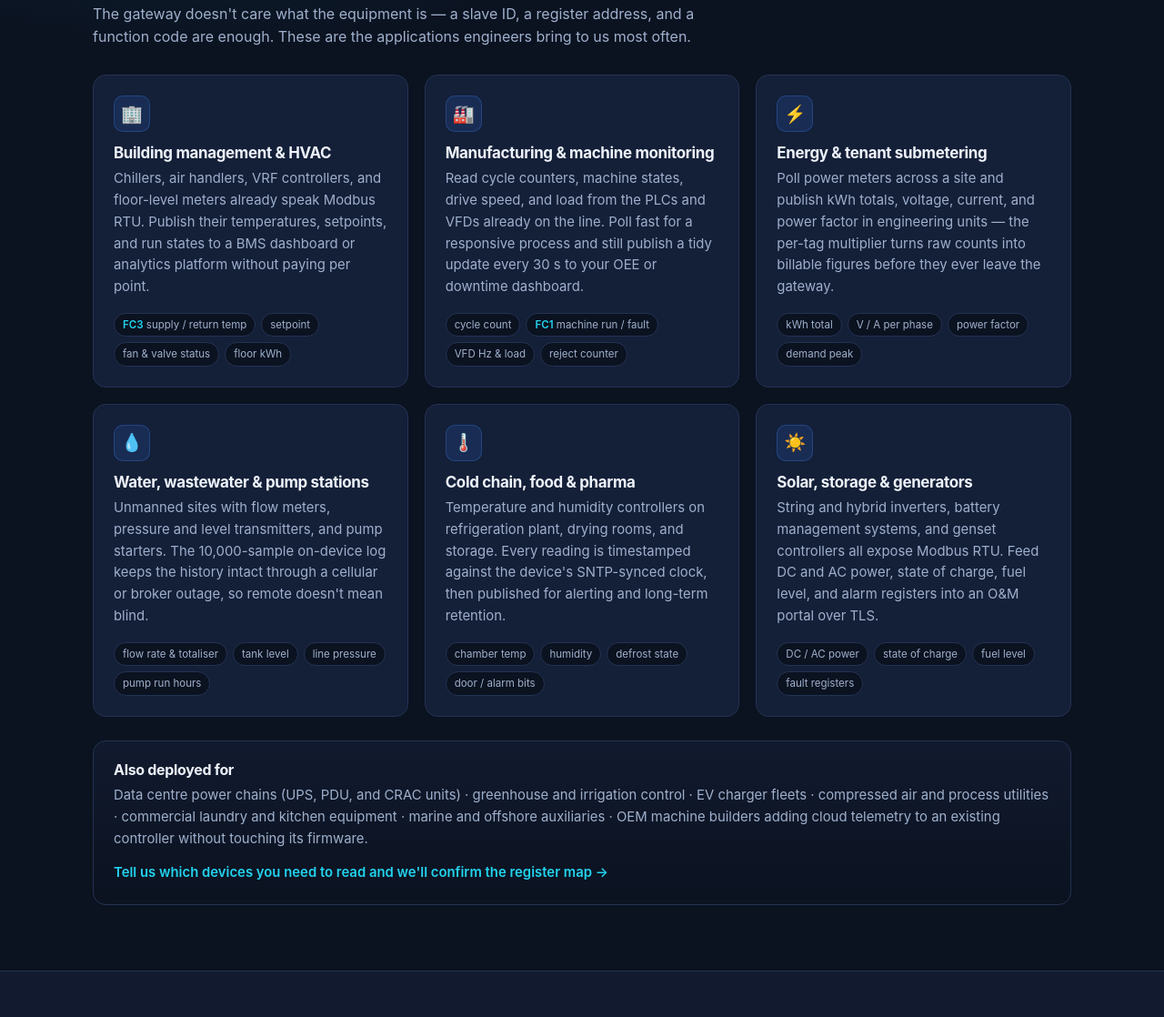
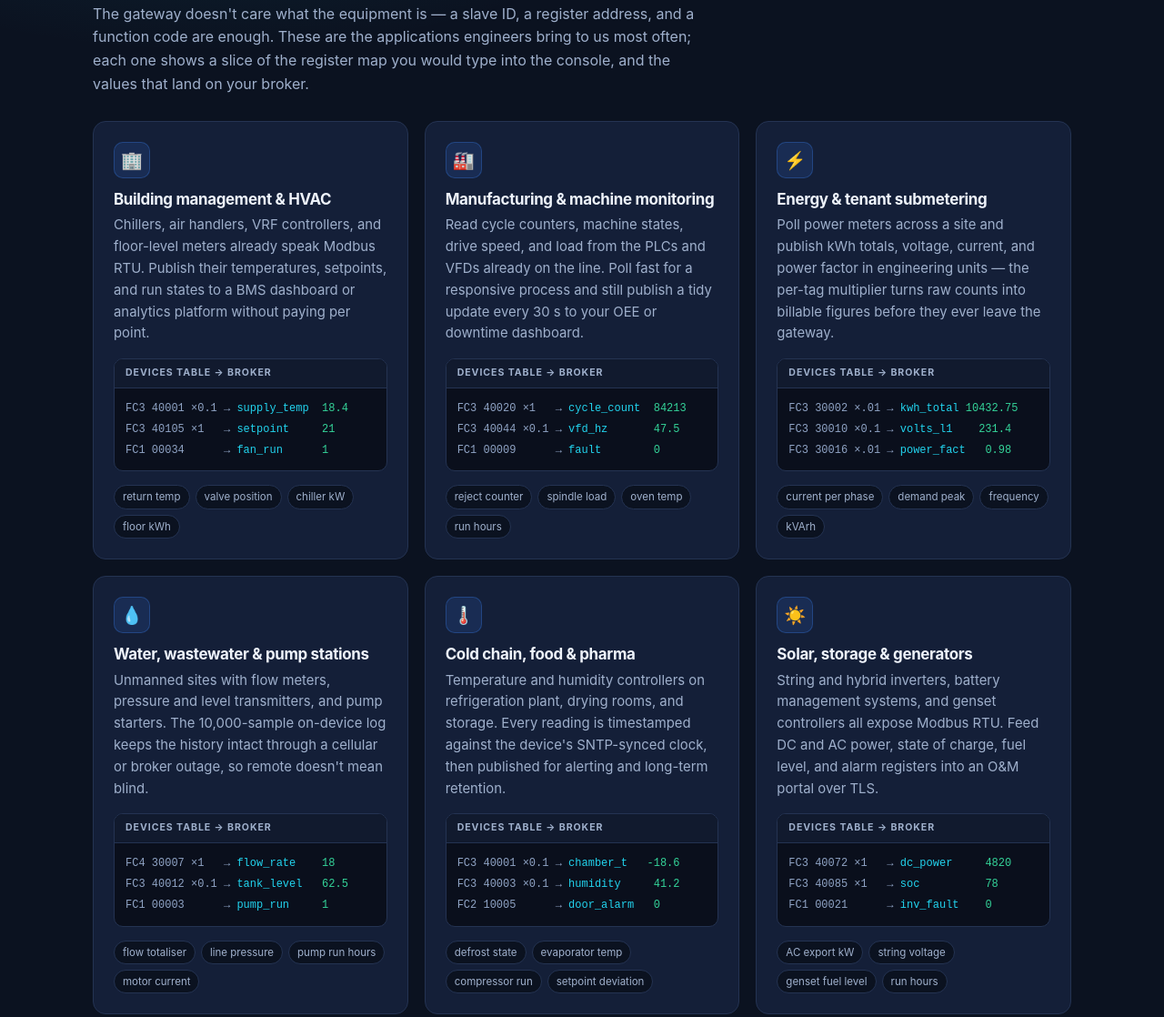
Before and after one commit to tibbotech/modbus-mqtt-gateway-appblocks, a plain HTML site: page index.html in a window 1280 px wide. Shown: the part 3060-4178 px from the top of the page at 91% size. Drawn offline with nearby package versions, Linux system fonts and the light colour scheme.

Commit message:
application registers

```diff
--- a/index.html
+++ b/index.html
@@ -119,11 +119,17 @@
   .app .ic{width:40px;height:40px;border-radius:10px;display:grid;place-items:center;font-size:1.2rem;
     background:rgba(59,130,246,.14);border:1px solid rgba(59,130,246,.3);margin-bottom:14px}
   .app h3{font-size:1.06rem;margin-bottom:.4em}
-  .app p{color:var(--muted);font-size:.93rem;margin:0 0 16px}
+  .app p{color:var(--muted);font-size:.93rem;margin:0 0 15px}
+  /* Miniature of the register-map → topic idiom used in the "How it works" codeboxes. */
+  .app .mini{background:#0a0f1c;border:1px solid var(--line);border-radius:10px;overflow:hidden;margin-bottom:15px}
+  .app .mini .mh{padding:7px 12px;background:var(--bg-soft);border-bottom:1px solid var(--line);
+    font-size:.66rem;text-transform:uppercase;letter-spacing:.09em;color:var(--muted);font-weight:700}
+  .app .mini pre{margin:0;padding:11px 12px;overflow-x:auto;font-size:.75rem;line-height:1.9;color:#8fa3c4}
+  .app .mini .t{color:var(--brand-2)}
+  .app .mini .n{color:var(--ok)}
   .app .tags{display:flex;gap:6px;flex-wrap:wrap;margin-top:auto}
   .app .tags span{font-size:.72rem;color:var(--muted);background:var(--bg);border:1px solid var(--line);
     border-radius:999px;padding:3px 9px}
-  .app .tags b{color:var(--brand-2);font-weight:600}
   .apps-more{margin-top:26px;background:linear-gradient(180deg,var(--bg-soft),transparent);
     border:1px solid var(--line);border-radius:14px;padding:22px}
   .apps-more h3{font-size:1rem;margin-bottom:.5em}
@@ -508,15 +514,21 @@
   <div class="wrap">
     <div class="eyebrow">Where it is used</div>
     <h2>If it has Modbus registers, it has a place on your dashboard.</h2>
-    <p class="muted" style="max-width:66ch;margin-top:-6px">The gateway doesn't care what the equipment is — a slave ID, a register address, and a function code are enough. These are the applications engineers bring to us most often.</p>
+    <p class="muted" style="max-width:66ch;margin-top:-6px">The gateway doesn't care what the equipment is — a slave ID, a register address, and a function code are enough. These are the applications engineers bring to us most often; each one shows a slice of the register map you would type into the console, and the values that land on your broker.</p>
 
     <div class="apps">
       <div class="app">
         <div class="ic">🏢</div>
         <h3>Building management &amp; HVAC</h3>
         <p>Chillers, air handlers, VRF controllers, and floor-level meters already speak Modbus RTU. Publish their temperatures, setpoints, and run states to a BMS dashboard or analytics platform without paying per point.</p>
+        <div class="mini">
+          <div class="mh">Devices table → broker</div>
+<pre>FC3 40001 ×0.1 → <span class="t">supply_temp</span>  <span class="n">18.4</span>
+FC3 40105 ×1   → <span class="t">setpoint</span>     <span class="n">21</span>
+FC1 00034      → <span class="t">fan_run</span>      <span class="n">1</span></pre>
+        </div>
         <div class="tags">
-          <span><b>FC3</b> supply / return temp</span><span>setpoint</span><span>fan &amp; valve status</span><span>floor kWh</span>
+          <span>return temp</span><span>valve position</span><span>chiller kW</span><span>floor kWh</span>
         </div>
       </div>
 
@@ -524,8 +536,14 @@
         <div class="ic">🏭</div>
         <h3>Manufacturing &amp; machine monitoring</h3>
         <p>Read cycle counters, machine states, drive speed, and load from the PLCs and VFDs already on the line. Poll fast for a responsive process and still publish a tidy update every 30&nbsp;s to your OEE or downtime dashboard.</p>
+        <div class="mini">
+          <div class="mh">Devices table → broker</div>
+<pre>FC3 40020 ×1   → <span class="t">cycle_count</span>  <span class="n">84213</span>
+FC3 40044 ×0.1 → <span class="t">vfd_hz</span>       <span class="n">47.5</span>
+FC1 00009      → <span class="t">fault</span>        <span class="n">0</span></pre>
+        </div>
         <div class="tags">
-          <span>cycle count</span><span><b>FC1</b> machine run / fault</span><span>VFD Hz &amp; load</span><span>reject counter</span>
+          <span>reject counter</span><span>spindle load</span><span>oven temp</span><span>run hours</span>
         </div>
       </div>
 
@@ -533,8 +551,14 @@
         <div class="ic">⚡</div>
         <h3>Energy &amp; tenant submetering</h3>
         <p>Poll power meters across a site and publish kWh totals, voltage, current, and power factor in engineering units — the per-tag multiplier turns raw counts into billable figures before they ever leave the gateway.</p>
+        <div class="mini">
+          <div class="mh">Devices table → broker</div>
+<pre>FC3 30002 ×.01 → <span class="t">kwh_total</span> <span class="n">10432.75</span>
+FC3 30010 ×0.1 → <span class="t">volts_l1</span>    <span class="n">231.4</span>
+FC3 30016 ×.01 → <span class="t">power_fact</span>   <span class="n">0.98</span></pre>
+        </div>
         <div class="tags">
-          <span>kWh total</span><span>V / A per phase</span><span>power factor</span><span>demand peak</span>
+          <span>current per phase</span><span>demand peak</span><span>frequency</span><span>kVArh</span>
         </div>
       </div>
 
@@ -542,8 +566,14 @@
         <div class="ic">💧</div>
         <h3>Water, wastewater &amp; pump stations</h3>
         <p>Unmanned sites with flow meters, pressure and level transmitters, and pump starters. The 10,000-sample on-device log keeps the history intact through a cellular or broker outage, so remote doesn't mean blind.</p>
+        <div class="mini">
+          <div class="mh">Devices table → broker</div>
+<pre>FC4 30007 ×1   → <span class="t">flow_rate</span>    <span class="n">18</span>
+FC3 40012 ×0.1 → <span class="t">tank_level</span>   <span class="n">62.5</span>
+FC1 00003      → <span class="t">pump_run</span>     <span class="n">1</span></pre>
+        </div>
         <div class="tags">
-          <span>flow rate &amp; totaliser</span><span>tank level</span><span>line pressure</span><span>pump run hours</span>
+          <span>flow totaliser</span><span>line pressure</span><span>pump run hours</span><span>motor current</span>
         </div>
       </div>
 
@@ -551,8 +581,14 @@
         <div class="ic">🌡️</div>
         <h3>Cold chain, food &amp; pharma</h3>
         <p>Temperature and humidity controllers on refrigeration plant, drying rooms, and storage. Every reading is timestamped against the device's SNTP-synced clock, then published for alerting and long-term retention.</p>
+        <div class="mini">
+          <div class="mh">Devices table → broker</div>
+<pre>FC3 40001 ×0.1 → <span class="t">chamber_t</span>   <span class="n">-18.6</span>
+FC3 40003 ×0.1 → <span class="t">humidity</span>     <span class="n">41.2</span>
+FC2 10005      → <span class="t">door_alarm</span>   <span class="n">0</span></pre>
+        </div>
         <div class="tags">
-          <span>chamber temp</span><span>humidity</span><span>defrost state</span><span>door / alarm bits</span>
+          <span>defrost state</span><span>evaporator temp</span><span>compressor run</span><span>setpoint deviation</span>
         </div>
       </div>
 
@@ -560,8 +596,14 @@
         <div class="ic">☀️</div>
         <h3>Solar, storage &amp; generators</h3>
         <p>String and hybrid inverters, battery management systems, and genset controllers all expose Modbus RTU. Feed DC and AC power, state of charge, fuel level, and alarm registers into an O&amp;M portal over TLS.</p>
+        <div class="mini">
+          <div class="mh">Devices table → broker</div>
+<pre>FC3 40072 ×1   → <span class="t">dc_power</span>     <span class="n">4820</span>
+FC3 40085 ×1   → <span class="t">soc</span>          <span class="n">78</span>
+FC1 00021      → <span class="t">inv_fault</span>    <span class="n">0</span></pre>
+        </div>
         <div class="tags">
-          <span>DC / AC power</span><span>state of charge</span><span>fuel level</span><span>fault registers</span>
+          <span>AC export kW</span><span>string voltage</span><span>genset fuel level</span><span>run hours</span>
         </div>
       </div>
     </div>
```
